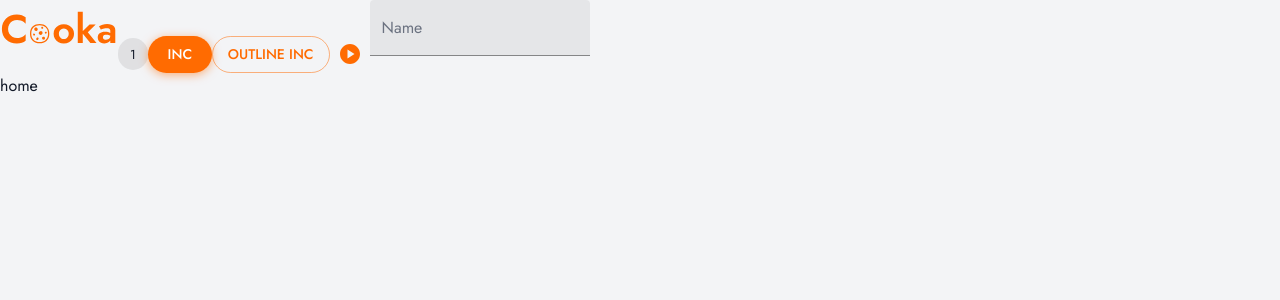
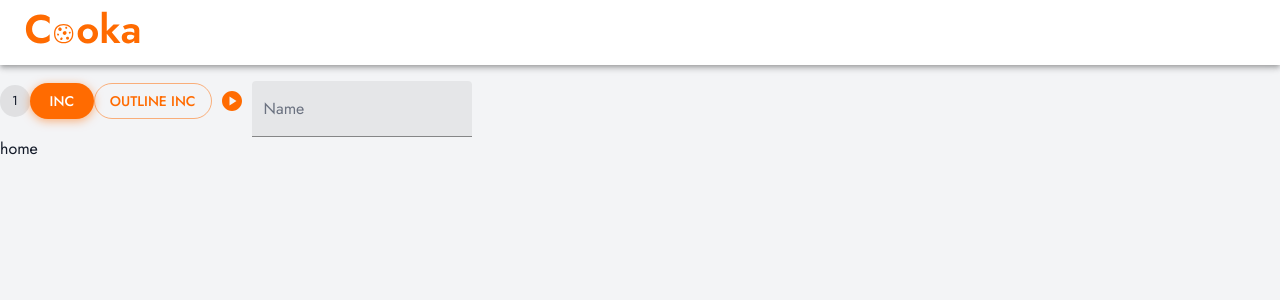
Before and after one commit to KhrapkoVasyl/Cooka, a React (Vite) app in the folder client/: page / in a window 1280 px wide. Shown: the top 300 px of the page. Built offline with nearby package versions, Linux system fonts and the light colour scheme; what mobx-persist-store would draw is missing.

Commit message:
feat: created navbar component using AppBar from MUI

```diff
--- a/client/src/App.tsx
+++ b/client/src/App.tsx
@@ -3,15 +3,16 @@ import { Button, Chip, IconButton, TextField } from '@mui/material';
 import { observer } from 'mobx-react-lite';
 import { useStore } from '@/hooks';
 import Router from './utils/router';
-import logo from './assets/logo.svg';
+import Navbar from '@/components/navbar/Navbar';
 
 const App = () => {
   const { count, inc } = useStore('testStore');
 
   return (
     <div className="App">
+      <Navbar />
       {/* Just an example -> remove later */}
-      <img src={logo} alt="" />
+      <div>
         <Chip label={count} />
         <Button disableElevation onClick={inc}>
           Inc
@@ -24,6 +25,7 @@ const App = () => {
         {/* Just an example -> remove later */}
         <Router />
       </div>
+    </div>
   );
 };
 
--- /dev/null
+++ b/client/src/components/navbar/Navbar.tsx
@@ -0,0 +1,19 @@
+import { AppBar, Container, Toolbar } from '@mui/material';
+import logo from '@/assets/logo.svg';
+import { Link } from 'react-router-dom';
+
+const Navbar = () => {
+  return (
+    <AppBar color={'inherit'} position={'sticky'} sx={{ mb: '1rem' }}>
+      <Container maxWidth="xl">
+        <Toolbar disableGutters>
+          <Link to={'/'}>
+            <img src={logo} alt="" />
+          </Link>
+        </Toolbar>
+      </Container>
+    </AppBar>
+  );
+};
+
+export default Navbar;
```
Lines whose indentation alone changed are shown as unchanged.
